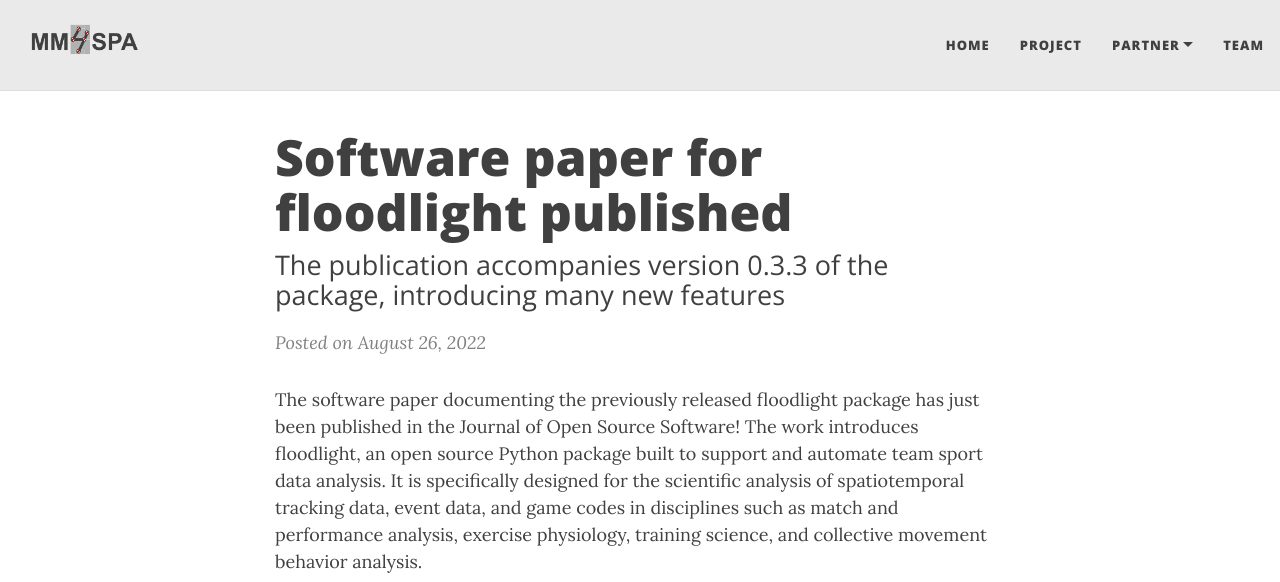
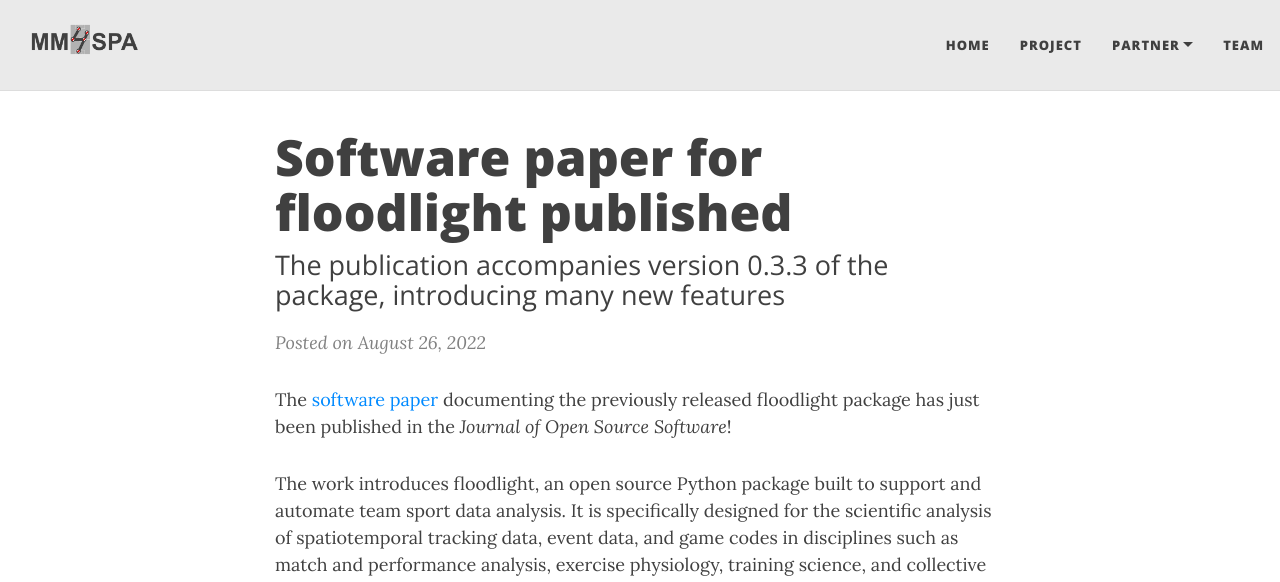
Before and after one commit to MM4SPA/project, a Jekyll site: the page built from _posts/2022-08-26-floodlight-software.md, in a window 1280 px wide and 1400 px high. Shown: the top 582 px of the window. Built offline with Jekyll 4.4.1, drawn with Linux system fonts in a browser that asks for light colours; nearby versions of some CDN libraries; part of the change alters nothing that is shown; some of the changed text lies outside the part shown.

```diff
--- a/_posts/2022-08-26-floodlight-software.md
+++ b/_posts/2022-08-26-floodlight-software.md
@@ -5,9 +5,12 @@ subtitle: The publication accompanies version 0.3.3 of the package, introducing
 thumbnail-img: /assets/img/floodlight-software.jpg
 share-img: /assets/img/floodlight-software.jpg
 youtubeId: aVyOypC-8vs
+paper-url: https://joss.theoj.org/papers/10.21105/joss.04588
 ---
 
-The software paper documenting the previously released floodlight package has just been published in the Journal of Open Source Software! The work introduces floodlight, an open source Python package built to support and automate team sport data analysis. It is specifically designed for the scientific analysis of spatiotemporal tracking data, event data, and game codes in disciplines such as match and performance analysis, exercise physiology, training science, and collective movement behavior analysis.
+The <a href="{{page.paper-url}}" target="_blank" rel="noopener noreferrer">software paper</a> documenting the previously released floodlight package has just been published in the *Journal of Open Source Software*!
+
+The work introduces floodlight, an open source Python package built to support and automate team sport data analysis. It is specifically designed for the scientific analysis of spatiotemporal tracking data, event data, and game codes in disciplines such as match and performance analysis, exercise physiology, training science, and collective movement behavior analysis.
 
 
 {% include youtubePlayer.html id=page.youtubeId %}
@@ -15,12 +18,7 @@ The software paper documenting the previously released floodlight package has ju
 
 It is completely provider- and sports-independent and includes a high-level interface suitable for programming beginners. The package includes routines for most aspects of the data analysis process, including dedicated data classes, file parsing functionality, public dataset APIs, pre-processing routines, common data models and several standard analysis algorithms previously used in the literature, as well as basic visualization functionality. The package is intended to make team sport data analysis more accessible to sport scientists, foster collaborations between sport and computer scientists, and strengthen the community’s culture of open science and inclusion of previous works in future works.
 
-<a href="https://joss.theoj.org/papers/10.21105/joss.04588" target="_blank" rel="noopener noreferrer">Link to paper</a>
-<a href="https://pypi.org/project/floodlight/" target="_blank" rel="noopener noreferrer">Link to package</a>
-<a href="https://github.com/floodlight-sports/floodlight" target="_blank" rel="noopener noreferrer">Project source code</a>
-<a href="https://floodlight.readthedocs.io" target="_blank" rel="noopener noreferrer">Documentation</a>
-
-:
-:
-:
-:
+- <a href="{{page.paper-url}}" target="_blank" rel="noopener noreferrer">Paper</a>
+- <a href="https://pypi.org/project/floodlight/" target="_blank" rel="noopener noreferrer">Package</a>
+- <a href="https://github.com/floodlight-sports/floodlight" target="_blank" rel="noopener noreferrer">Source code</a>
+- <a href="https://floodlight.readthedocs.io" target="_blank" rel="noopener noreferrer">Documentation</a>
```
